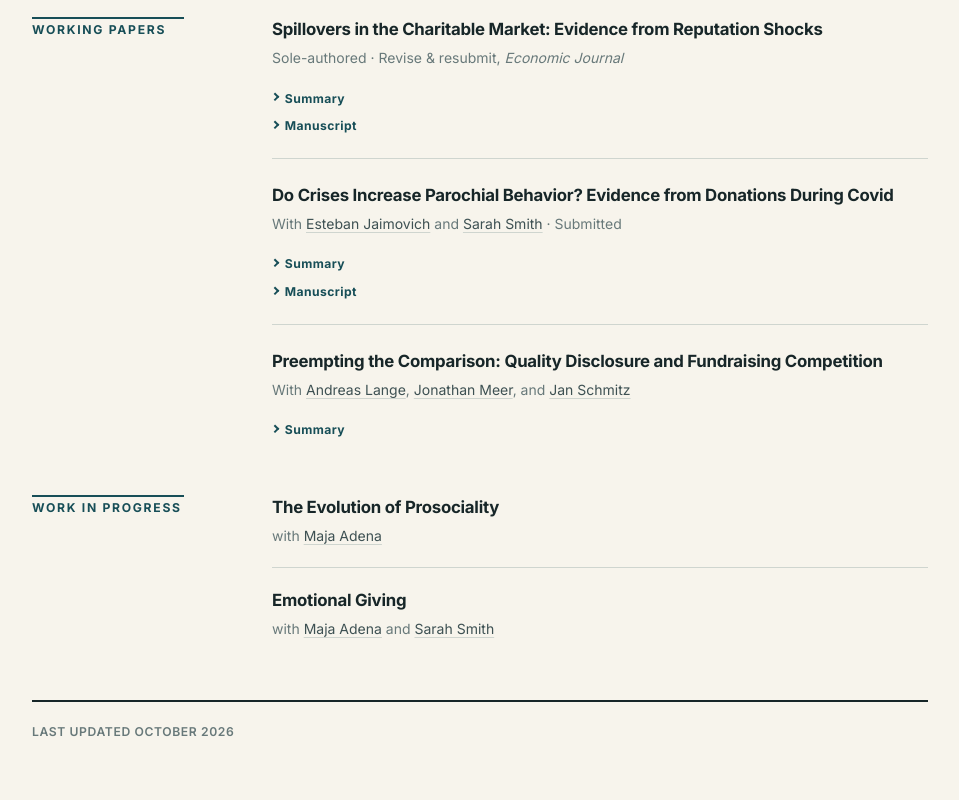
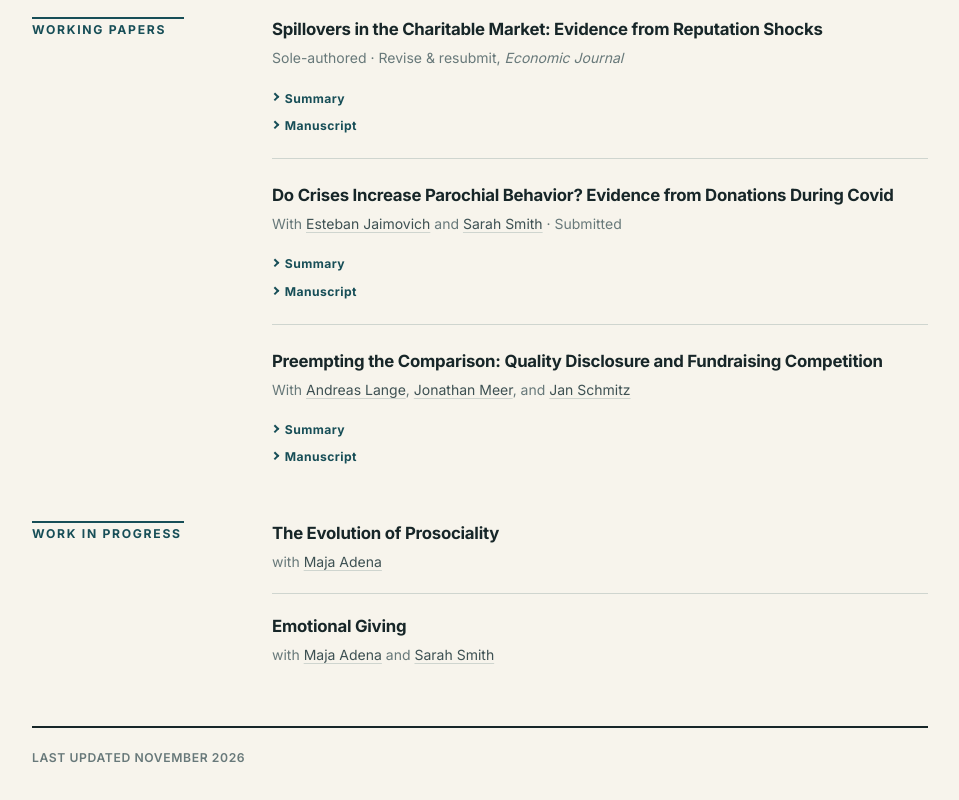
Before and after one commit to derrickmxu/derrickmxu.github.io, a plain HTML site: page index.html in a window 1280 px wide. Shown: the part 732-1532 px from the top of the page, without its empty margins (160-1119 px from the left). Drawn offline with Linux system fonts and the light colour scheme.

Commit message:
Add SSRN link to Preempting the Comparison and ignore CV source folder

```diff
--- a/index.html
+++ b/index.html
@@ -133,6 +133,9 @@
             unfavorable comparison can be made.
           </p>
         </details>
+        <p class="links">
+          <a href="https://papers.ssrn.com/sol3/papers.cfm?abstract_id=7708598" target="_blank">Manuscript</a>
+        </p>
       </article>
     </section>
 
@@ -145,7 +148,7 @@
     </section>
 
     <footer>
-      <p>Last updated October 2026</p>
+      <p>Last updated November 2026</p>
     </footer>
   </main>
 </body>
```
Also changed, not shown: 2 other files.
